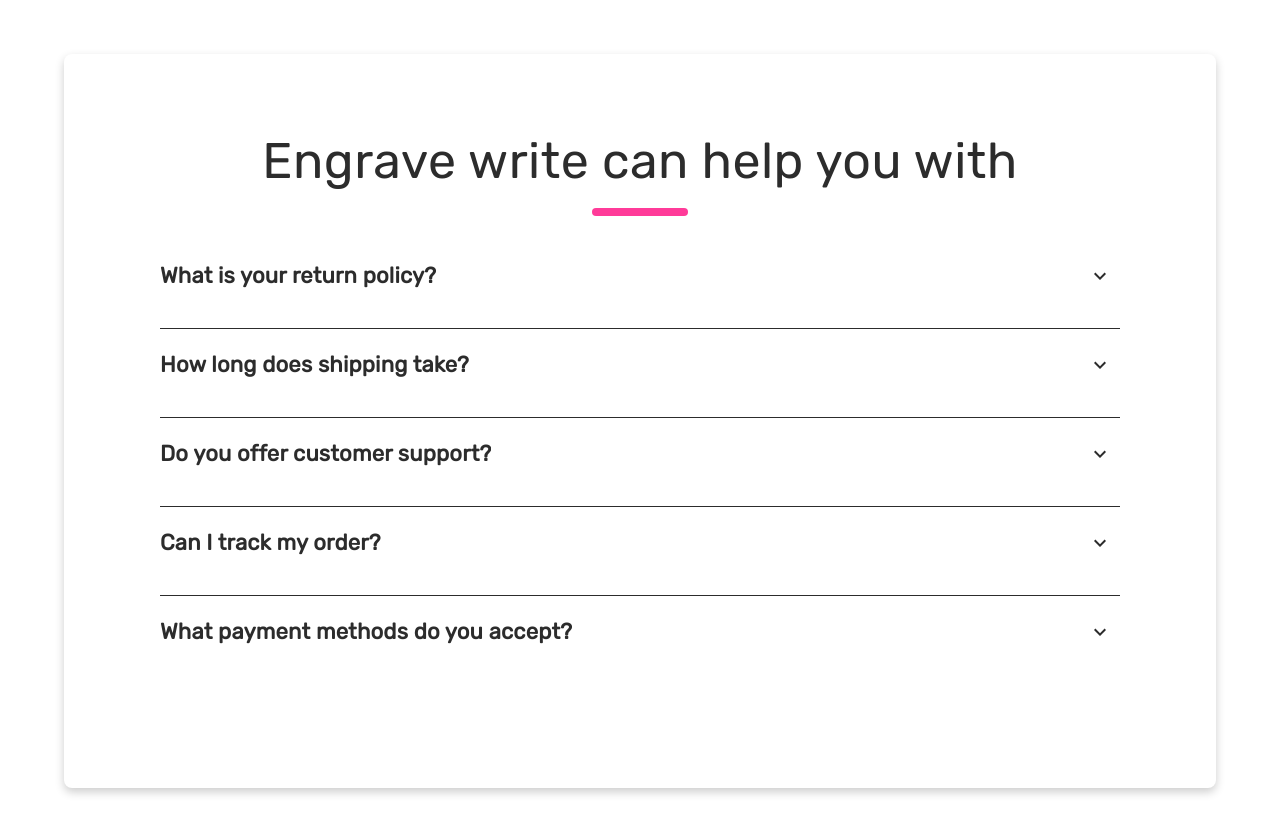
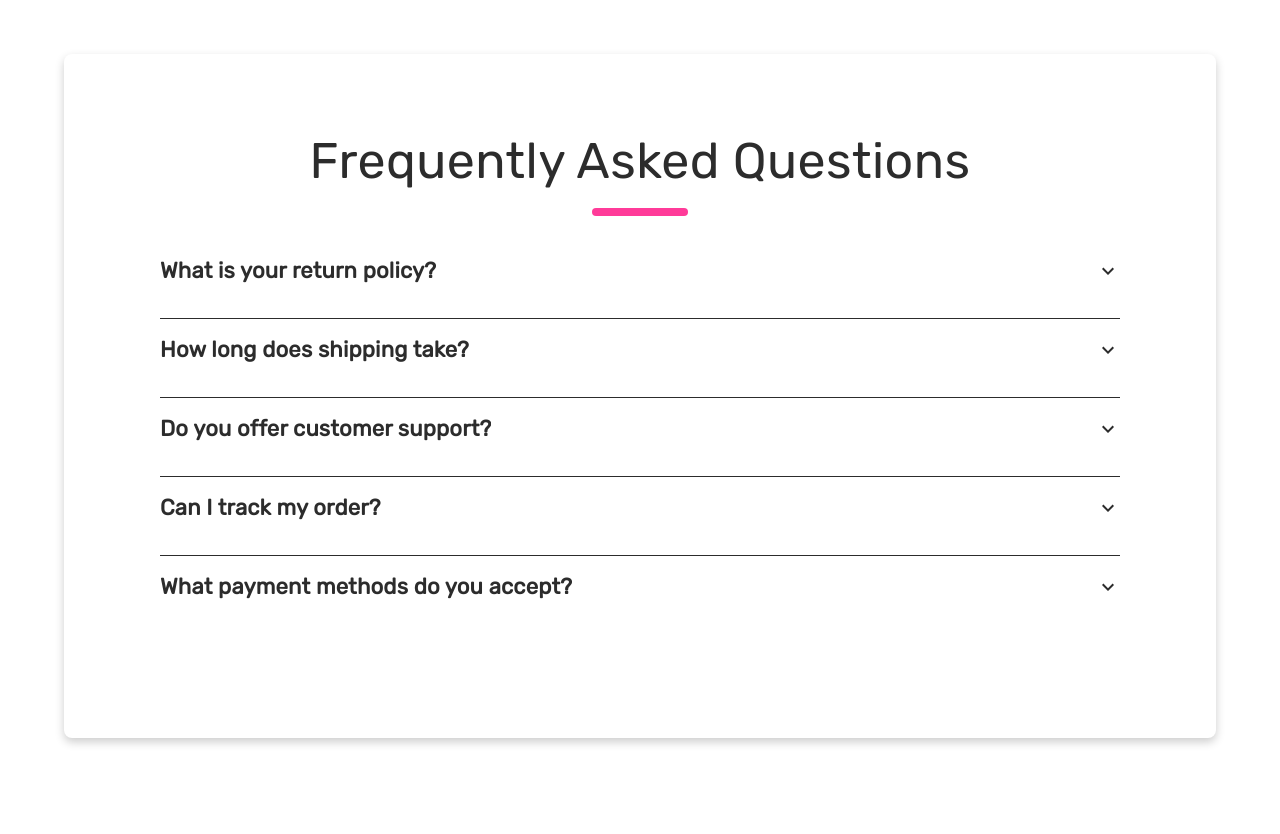
Before and after one commit to The-Wall-007/EngraveWrite, a Next.js app in the folder engrave-write/: page /Home in a window 1280 px wide. Shown: the part 6180-7014 px from the top of the page. Built offline with nearby package versions, Linux system fonts and the light colour scheme.

Commit message:
Fixed hydration error

```diff
--- a/engrave-write/src/components/Home/CaseStudy.tsx
+++ b/engrave-write/src/components/Home/CaseStudy.tsx
@@ -121,9 +121,8 @@
 
       <Grid container sx={{ marginTop: 8 }} spacing={4}>
         {serviceData.map((item) => (
-          <Grid size={{ xs: 12, sm: 12, md: 6, lg: 4 }}>
+          <Grid size={{ xs: 12, sm: 12, md: 6, lg: 4 }} key={item.id}>
             <Card
-              key={item.id}
               sx={{
                 boxShadow: "0px 4px 10px rgba(0, 0, 0, 0.2)",
                 backgroundColor: "#fff",
--- a/engrave-write/src/components/Home/ClientReview.tsx
+++ b/engrave-write/src/components/Home/ClientReview.tsx
@@ -173,8 +173,8 @@
                     {Array.from(
                       { length: review.reviewStar },
                       (_, index) => index
-                    ).map((item) => (
-                      <StarIcon sx={{ color: "#EFC003" }} />
+                    ).map((item, index) => (
+                      <StarIcon key={index} sx={{ color: "#EFC003" }} />
                     ))}
                   </Stack>
 
--- a/engrave-write/src/components/Home/PromiseSection.tsx
+++ b/engrave-write/src/components/Home/PromiseSection.tsx
@@ -99,7 +99,7 @@
       >
         <Grid container spacing={2}>
           {PromisesData.map((item) => (
-            <Grid size={{ xs: 6, sm: 6, md: 6, lg: 3 }}>
+            <Grid size={{ xs: 6, sm: 6, md: 6, lg: 3 }} key={item.id}>
               <Card
                 key={item.id}
                 sx={{
--- a/engrave-write/src/components/Home/QuestionsSection.tsx
+++ b/engrave-write/src/components/Home/QuestionsSection.tsx
@@ -70,7 +70,7 @@
     >
       <Card
         sx={{
-          boxShadow: "0px 4px 10px rgba(0, 0, 0, 0.2)", // Add shadow here
+          boxShadow: "0px 4px 10px rgba(0, 0, 0, 0.2)",
           borderRadius: 2,
           marginBottom: 2,
           padding: {
@@ -101,7 +101,7 @@
               textAlign: "center",
             }}
           >
-            Engrave write can help you with
+            Frequently Asked Questions
           </Typography>
 
           <Stack
@@ -154,13 +154,11 @@
                   {faq.question}
                 </Typography>
 
-                <IconButton onClick={() => handleToggle(faq.id)}>
-                  {openId === faq.id ? (
-                    <KeyboardArrowUpIcon sx={{ color: "#2c2c2c" }} />
-                  ) : (
-                    <KeyboardArrowDownIcon sx={{ color: "#2c2c2c" }} />
-                  )}
-                </IconButton>
+                {openId === faq.id ? (
+                  <KeyboardArrowUpIcon sx={{ color: "#2c2c2c" }} />
+                ) : (
+                  <KeyboardArrowDownIcon sx={{ color: "#2c2c2c" }} />
+                )}
               </ButtonBase>
 
               <Collapse in={openId === faq.id}>
--- a/engrave-write/src/components/Home/ServicesSection.tsx
+++ b/engrave-write/src/components/Home/ServicesSection.tsx
@@ -109,7 +109,7 @@
 
       <Grid container sx={{ marginTop: 8 }} spacing={4}>
         {serviceData.map((item) => (
-          <Grid size={{ xs: 12, sm: 12, md: 6, lg: 4 }}>
+          <Grid size={{ xs: 12, sm: 12, md: 6, lg: 4 }} key={item.id}>
             <Card
               key={item.id}
               sx={{
```
